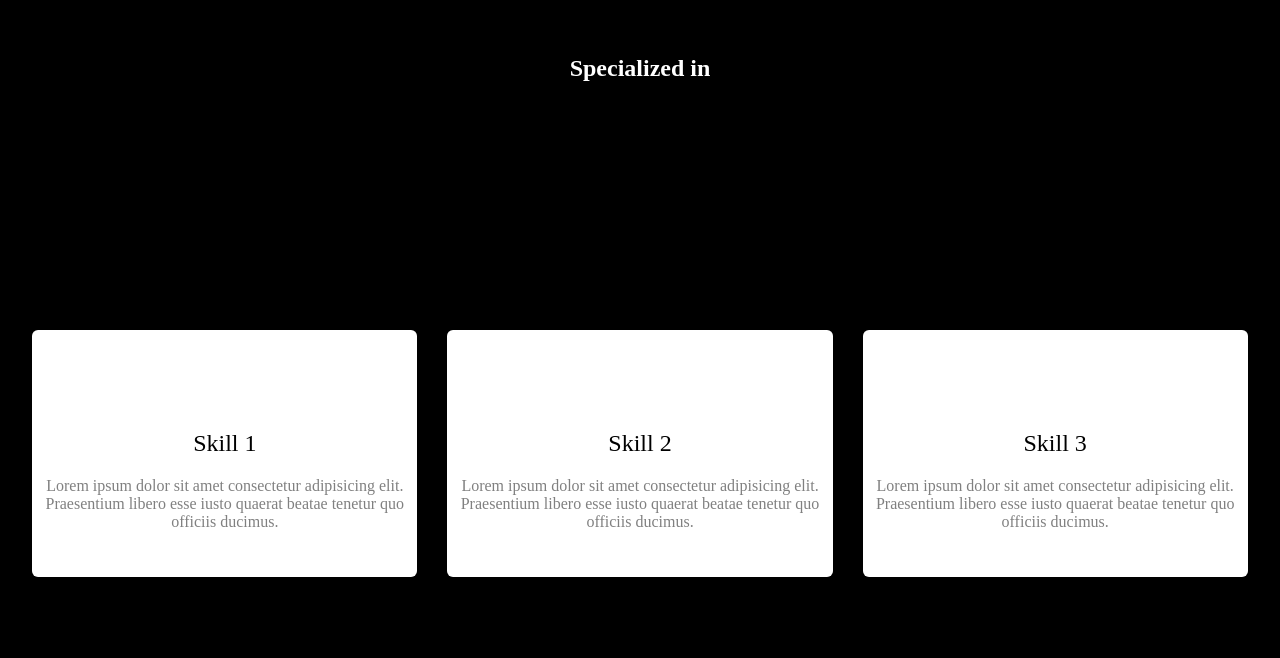
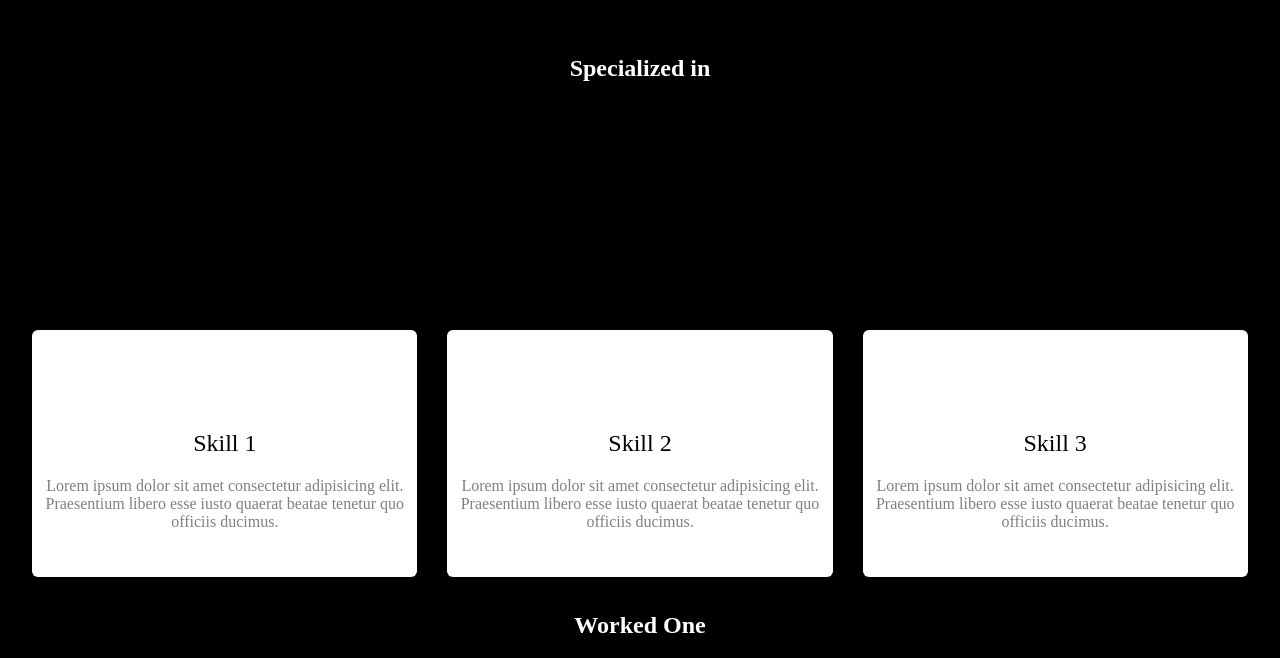
Before and after one commit to MwiseHeritier/TTA_portfolio_v1, a plain HTML site: page index.html in a window 1280 px wide. Shown: the part 773-1431 px from the top of the page. Before the commit the page ends 1373 px from the top, so only its background shows below. Drawn offline with Linux system fonts and the light colour scheme.

Commit message:
Introducing the work section

```diff
--- a/index.html
+++ b/index.html
@@ -64,6 +64,9 @@
                 color: gray;
 
             }
+            #work-section{
+                text-align: center;
+            }
 
         </style>
     </head>
@@ -116,13 +119,14 @@
                     </p>
                 </div>
 
+             </div>
+            </section>
 
+            <section id="work-section">
+                <h1>Worked One</h1>
 
+            </section>
 
-            </div>
-
-
-        </section>
 
     </body>
 
```
